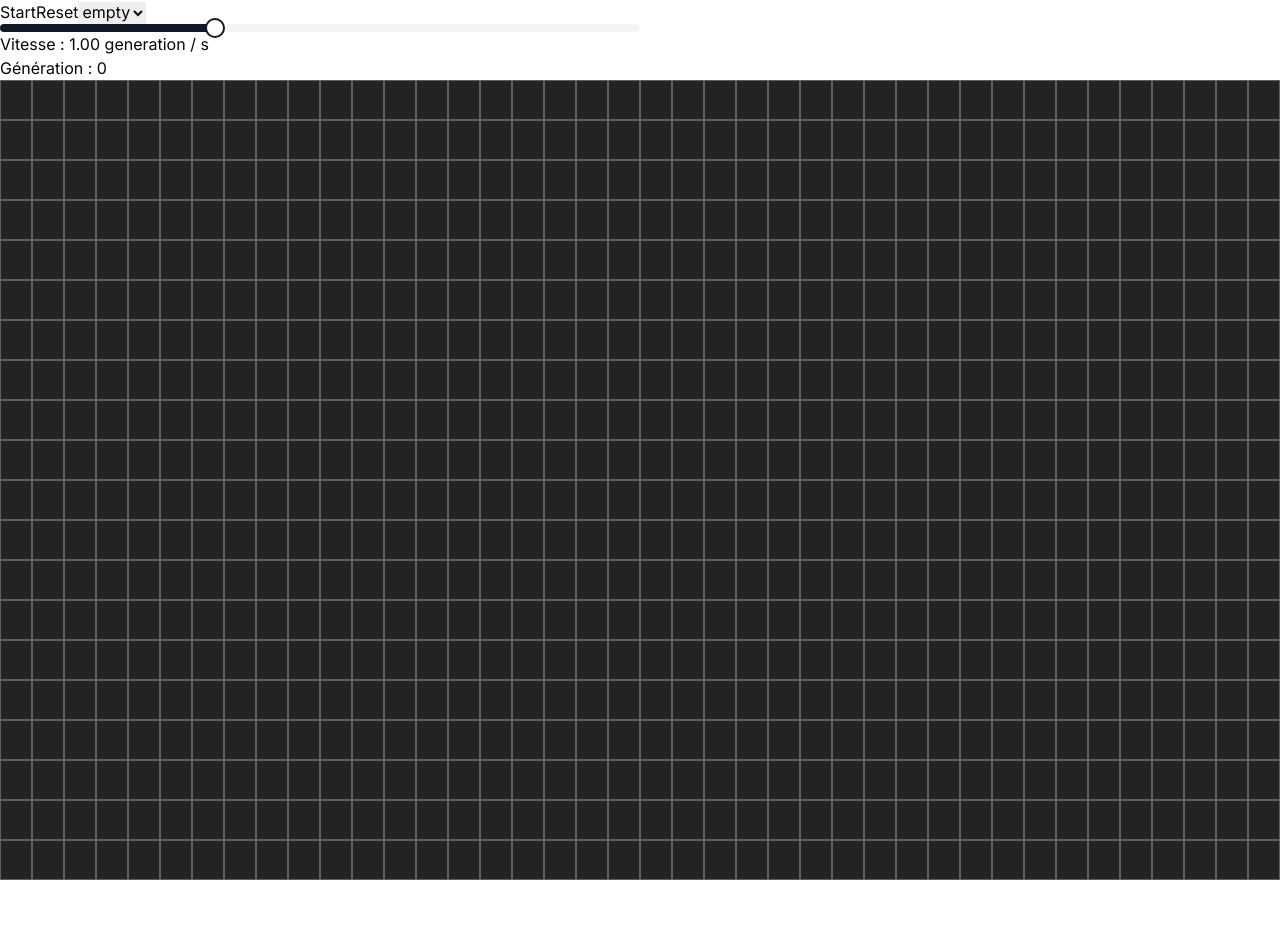
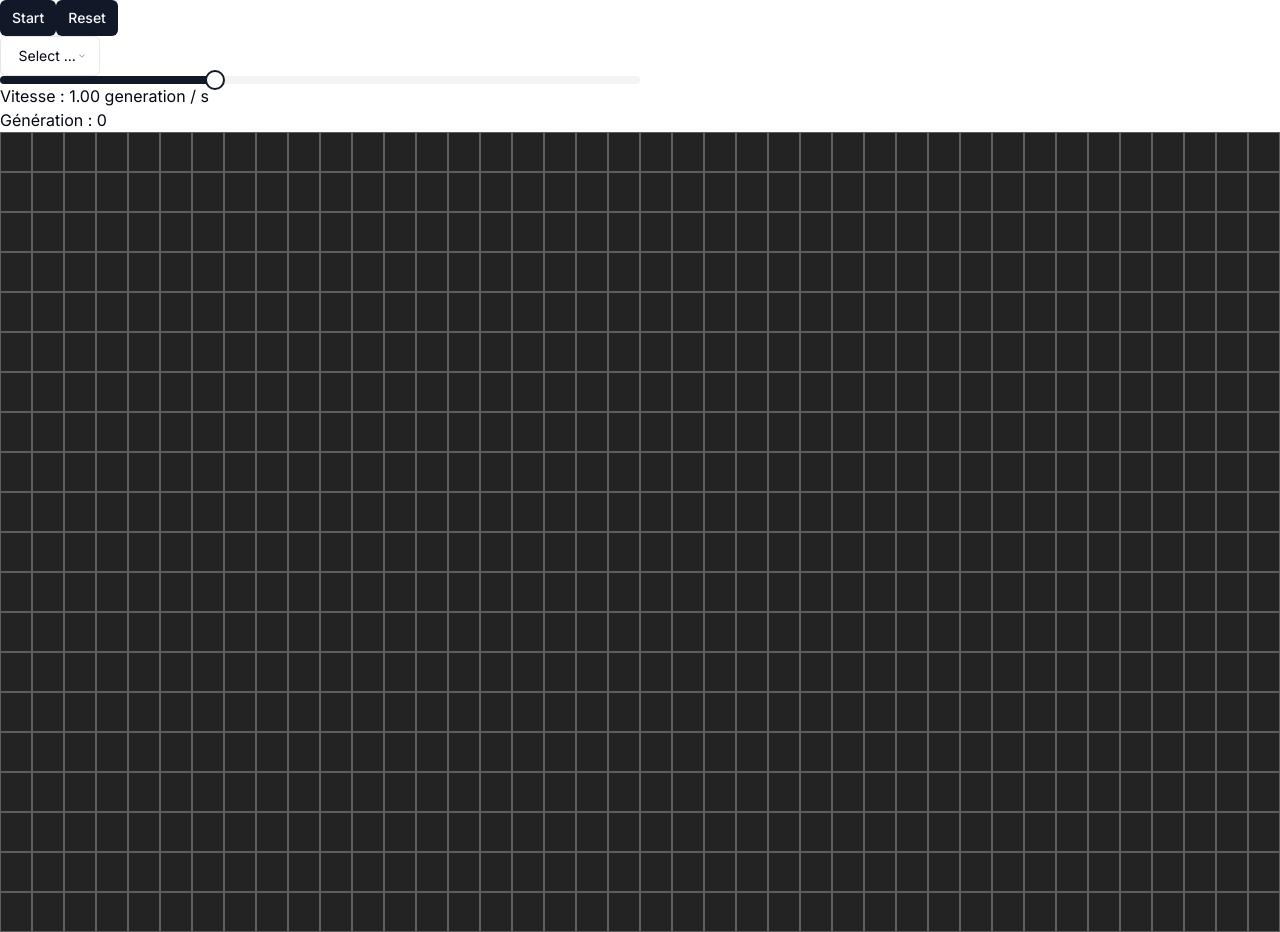
Before and after one commit to mth-bou/the-game-of-life, a Next.js app: page / in a window 1280 px wide. Before the commit the page ends 880 px from the top, so only its background shows below. Built offline with nearby package versions, Linux system fonts and the light colour scheme.

Commit message:
add shadcn-ui button and select components

```diff
--- a/package.json
+++ b/package.json
@@ -9,7 +9,9 @@
     "lint": "next lint"
   },
   "dependencies": {
+    "@radix-ui/react-select": "^2.0.0",
     "@radix-ui/react-slider": "^1.1.2",
+    "@radix-ui/react-slot": "^1.0.2",
     "class-variance-authority": "^0.7.0",
     "clsx": "^2.1.1",
     "lucide-react": "^0.376.0",
--- a/src/app/page.tsx
+++ b/src/app/page.tsx
@@ -1,9 +1,11 @@
 "use client";
 
-import React, {useState, useEffect, useCallback} from "react";
+import React, { useState, useEffect, useCallback } from "react";
 import "./../../public/app.css";
 import Grid from "@/components/Grid";
 import SetSimulationSpeedSlider from "@/components/SetSimulationSpeedSlider";
+import { Button } from "@/components/ui/button";
+import { Select, SelectContent, SelectGroup, SelectItem, SelectTrigger, SelectValue } from "@/components/ui/select";
 
 interface Pattern {
     [key: string]: boolean[][];
@@ -142,23 +144,30 @@
 
     return (
         <div>
-            <button onClick={() => {
+            <Button size="sm" onClick={() => {
                 setRunning(!running);
             }}>
                 {running ? 'Stop' : 'Start'}
-            </button>
-            <button onClick={resetGrid}>
+            </Button>
+            <Button size="sm" onClick={resetGrid}>
                 Reset
-            </button>
-            <select onChange={(e) => handleSelectPattern(e.target.value)}>
-                {Object.keys(patterns).map(key => (
-                    <option key={key} value={key}>{key}</option>
-                ))}
-            </select>
-            <SetSimulationSpeedSlider onValueChange={handleChangeSpeed} />
+            </Button>
+            <Select onValueChange={(value) => handleSelectPattern(value)}>
+                <SelectTrigger className="w-[100px]">
+                    <SelectValue placeholder="Select a pattern" />
+                </SelectTrigger>
+                <SelectContent>
+                    <SelectGroup>
+                        {Object.keys(patterns).map(key => (
+                            <SelectItem key={key} value={key}>{key}</SelectItem>
+                        ))}
+                    </SelectGroup>
+                </SelectContent>
+            </Select>
+            <SetSimulationSpeedSlider onValueChange={handleChangeSpeed}/>
             <div>Vitesse : {generationsPerSecond.toFixed(2)} generation / s</div>
             <div>Génération : {generationCount}</div>
-            <Grid grid={currentGrid} toggleCellState={toggleCellState} />
+            <Grid grid={currentGrid} toggleCellState={toggleCellState}/>
         </div>
     );
 }
--- /dev/null
+++ b/src/components/ui/button.tsx
@@ -0,0 +1,56 @@
+import * as React from "react"
+import { Slot } from "@radix-ui/react-slot"
+import { cva, type VariantProps } from "class-variance-authority"
+
+import { cn } from "@/lib/utils"
+
+const buttonVariants = cva(
+  "inline-flex items-center justify-center whitespace-nowrap rounded-md text-sm font-medium ring-offset-background transition-colors focus-visible:outline-none focus-visible:ring-2 focus-visible:ring-ring focus-visible:ring-offset-2 disabled:pointer-events-none disabled:opacity-50",
+  {
+    variants: {
+      variant: {
+        default: "bg-primary text-primary-foreground hover:bg-primary/90",
+        destructive:
+          "bg-destructive text-destructive-foreground hover:bg-destructive/90",
+        outline:
+          "border border-input bg-background hover:bg-accent hover:text-accent-foreground",
+        secondary:
+          "bg-secondary text-secondary-foreground hover:bg-secondary/80",
+        ghost: "hover:bg-accent hover:text-accent-foreground",
+        link: "text-primary underline-offset-4 hover:underline",
+      },
+      size: {
+        default: "h-10 px-4 py-2",
+        sm: "h-9 rounded-md px-3",
+        lg: "h-11 rounded-md px-8",
+        icon: "h-10 w-10",
+      },
+    },
+    defaultVariants: {
+      variant: "default",
+      size: "default",
+    },
+  }
+)
+
+export interface ButtonProps
+  extends React.ButtonHTMLAttributes<HTMLButtonElement>,
+    VariantProps<typeof buttonVariants> {
+  asChild?: boolean
+}
+
+const Button = React.forwardRef<HTMLButtonElement, ButtonProps>(
+  ({ className, variant, size, asChild = false, ...props }, ref) => {
+    const Comp = asChild ? Slot : "button"
+    return (
+      <Comp
+        className={cn(buttonVariants({ variant, size, className }))}
+        ref={ref}
+        {...props}
+      />
+    )
+  }
+)
+Button.displayName = "Button"
+
+export { Button, buttonVariants }
--- /dev/null
+++ b/src/components/ui/select.tsx
@@ -0,0 +1,160 @@
+"use client"
+
+import * as React from "react"
+import * as SelectPrimitive from "@radix-ui/react-select"
+import { Check, ChevronDown, ChevronUp } from "lucide-react"
+
+import { cn } from "@/lib/utils"
+
+const Select = SelectPrimitive.Root
+
+const SelectGroup = SelectPrimitive.Group
+
+const SelectValue = SelectPrimitive.Value
+
+const SelectTrigger = React.forwardRef<
+  React.ElementRef<typeof SelectPrimitive.Trigger>,
+  React.ComponentPropsWithoutRef<typeof SelectPrimitive.Trigger>
+>(({ className, children, ...props }, ref) => (
+  <SelectPrimitive.Trigger
+    ref={ref}
+    className={cn(
+      "flex h-10 w-full items-center justify-between rounded-md border border-input bg-background px-3 py-2 text-sm ring-offset-background placeholder:text-muted-foreground focus:outline-none focus:ring-2 focus:ring-ring focus:ring-offset-2 disabled:cursor-not-allowed disabled:opacity-50 [&>span]:line-clamp-1",
+      className
+    )}
+    {...props}
+  >
+    {children}
+    <SelectPrimitive.Icon asChild>
+      <ChevronDown className="h-4 w-4 opacity-50" />
+    </SelectPrimitive.Icon>
+  </SelectPrimitive.Trigger>
+))
+SelectTrigger.displayName = SelectPrimitive.Trigger.displayName
+
+const SelectScrollUpButton = React.forwardRef<
+  React.ElementRef<typeof SelectPrimitive.ScrollUpButton>,
+  React.ComponentPropsWithoutRef<typeof SelectPrimitive.ScrollUpButton>
+>(({ className, ...props }, ref) => (
+  <SelectPrimitive.ScrollUpButton
+    ref={ref}
+    className={cn(
+      "flex cursor-default items-center justify-center py-1",
+      className
+    )}
+    {...props}
+  >
+    <ChevronUp className="h-4 w-4" />
+  </SelectPrimitive.ScrollUpButton>
+))
+SelectScrollUpButton.displayName = SelectPrimitive.ScrollUpButton.displayName
+
+const SelectScrollDownButton = React.forwardRef<
+  React.ElementRef<typeof SelectPrimitive.ScrollDownButton>,
+  React.ComponentPropsWithoutRef<typeof SelectPrimitive.ScrollDownButton>
+>(({ className, ...props }, ref) => (
+  <SelectPrimitive.ScrollDownButton
+    ref={ref}
+    className={cn(
+      "flex cursor-default items-center justify-center py-1",
+      className
+    )}
+    {...props}
+  >
+    <ChevronDown className="h-4 w-4" />
+  </SelectPrimitive.ScrollDownButton>
+))
+SelectScrollDownButton.displayName =
+  SelectPrimitive.ScrollDownButton.displayName
+
+const SelectContent = React.forwardRef<
+  React.ElementRef<typeof SelectPrimitive.Content>,
+  React.ComponentPropsWithoutRef<typeof SelectPrimitive.Content>
+>(({ className, children, position = "popper", ...props }, ref) => (
+  <SelectPrimitive.Portal>
+    <SelectPrimitive.Content
+      ref={ref}
+      className={cn(
+        "relative z-50 max-h-96 min-w-[8rem] overflow-hidden rounded-md border bg-popover text-popover-foreground shadow-md data-[state=open]:animate-in data-[state=closed]:animate-out data-[state=closed]:fade-out-0 data-[state=open]:fade-in-0 data-[state=closed]:zoom-out-95 data-[state=open]:zoom-in-95 data-[side=bottom]:slide-in-from-top-2 data-[side=left]:slide-in-from-right-2 data-[side=right]:slide-in-from-left-2 data-[side=top]:slide-in-from-bottom-2",
+        position === "popper" &&
+          "data-[side=bottom]:translate-y-1 data-[side=left]:-translate-x-1 data-[side=right]:translate-x-1 data-[side=top]:-translate-y-1",
+        className
+      )}
+      position={position}
+      {...props}
+    >
+      <SelectScrollUpButton />
+      <SelectPrimitive.Viewport
+        className={cn(
+          "p-1",
+          position === "popper" &&
+            "h-[var(--radix-select-trigger-height)] w-full min-w-[var(--radix-select-trigger-width)]"
+        )}
+      >
+        {children}
+      </SelectPrimitive.Viewport>
+      <SelectScrollDownButton />
+    </SelectPrimitive.Content>
+  </SelectPrimitive.Portal>
+))
+SelectContent.displayName = SelectPrimitive.Content.displayName
+
+const SelectLabel = React.forwardRef<
+  React.ElementRef<typeof SelectPrimitive.Label>,
+  React.ComponentPropsWithoutRef<typeof SelectPrimitive.Label>
+>(({ className, ...props }, ref) => (
+  <SelectPrimitive.Label
+    ref={ref}
+    className={cn("py-1.5 pl-8 pr-2 text-sm font-semibold", className)}
+    {...props}
+  />
+))
+SelectLabel.displayName = SelectPrimitive.Label.displayName
+
+const SelectItem = React.forwardRef<
+  React.ElementRef<typeof SelectPrimitive.Item>,
+  React.ComponentPropsWithoutRef<typeof SelectPrimitive.Item>
+>(({ className, children, ...props }, ref) => (
+  <SelectPrimitive.Item
+    ref={ref}
+    className={cn(
+      "relative flex w-full cursor-default select-none items-center rounded-sm py-1.5 pl-8 pr-2 text-sm outline-none focus:bg-accent focus:text-accent-foreground data-[disabled]:pointer-events-none data-[disabled]:opacity-50",
+      className
+    )}
+    {...props}
+  >
+    <span className="absolute left-2 flex h-3.5 w-3.5 items-center justify-center">
+      <SelectPrimitive.ItemIndicator>
+        <Check className="h-4 w-4" />
+      </SelectPrimitive.ItemIndicator>
+    </span>
+
+    <SelectPrimitive.ItemText>{children}</SelectPrimitive.ItemText>
+  </SelectPrimitive.Item>
+))
+SelectItem.displayName = SelectPrimitive.Item.displayName
+
+const SelectSeparator = React.forwardRef<
+  React.ElementRef<typeof SelectPrimitive.Separator>,
+  React.ComponentPropsWithoutRef<typeof SelectPrimitive.Separator>
+>(({ className, ...props }, ref) => (
+  <SelectPrimitive.Separator
+    ref={ref}
+    className={cn("-mx-1 my-1 h-px bg-muted", className)}
+    {...props}
+  />
+))
+SelectSeparator.displayName = SelectPrimitive.Separator.displayName
+
+export {
+  Select,
+  SelectGroup,
+  SelectValue,
+  SelectTrigger,
+  SelectContent,
+  SelectLabel,
+  SelectItem,
+  SelectSeparator,
+  SelectScrollUpButton,
+  SelectScrollDownButton,
+}
```
Also changed, not shown: 1 other file (tests, documents, lock files or other folders).
